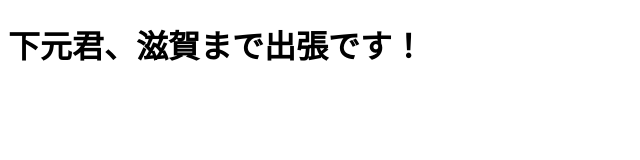
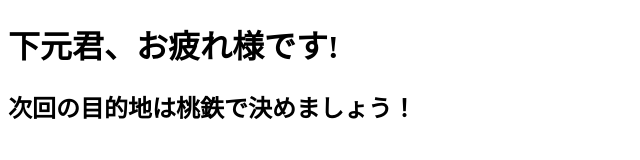
Before and after one commit to tomo2321/playground, a website: page index.html in a window 1280 px wide. Shown: the whole page, without its empty margins (0-640 px from the left). Drawn offline with Linux system fonts and the light colour scheme.

Commit message:
Shimo otukare

```diff
--- a/index.html
+++ b/index.html
@@ -7,7 +7,8 @@
     <title>Playground</title>
   </head>
   <body>
-      <h1>下元君、滋賀まで出張です！</h1>
+      <h1>下元君、お疲れ様です!</h1>
+      <h2>次回の目的地は桃鉄で決めましょう！</h2>
     <script src="main.js" type="module"></script>
   </body>
 </html>
```
